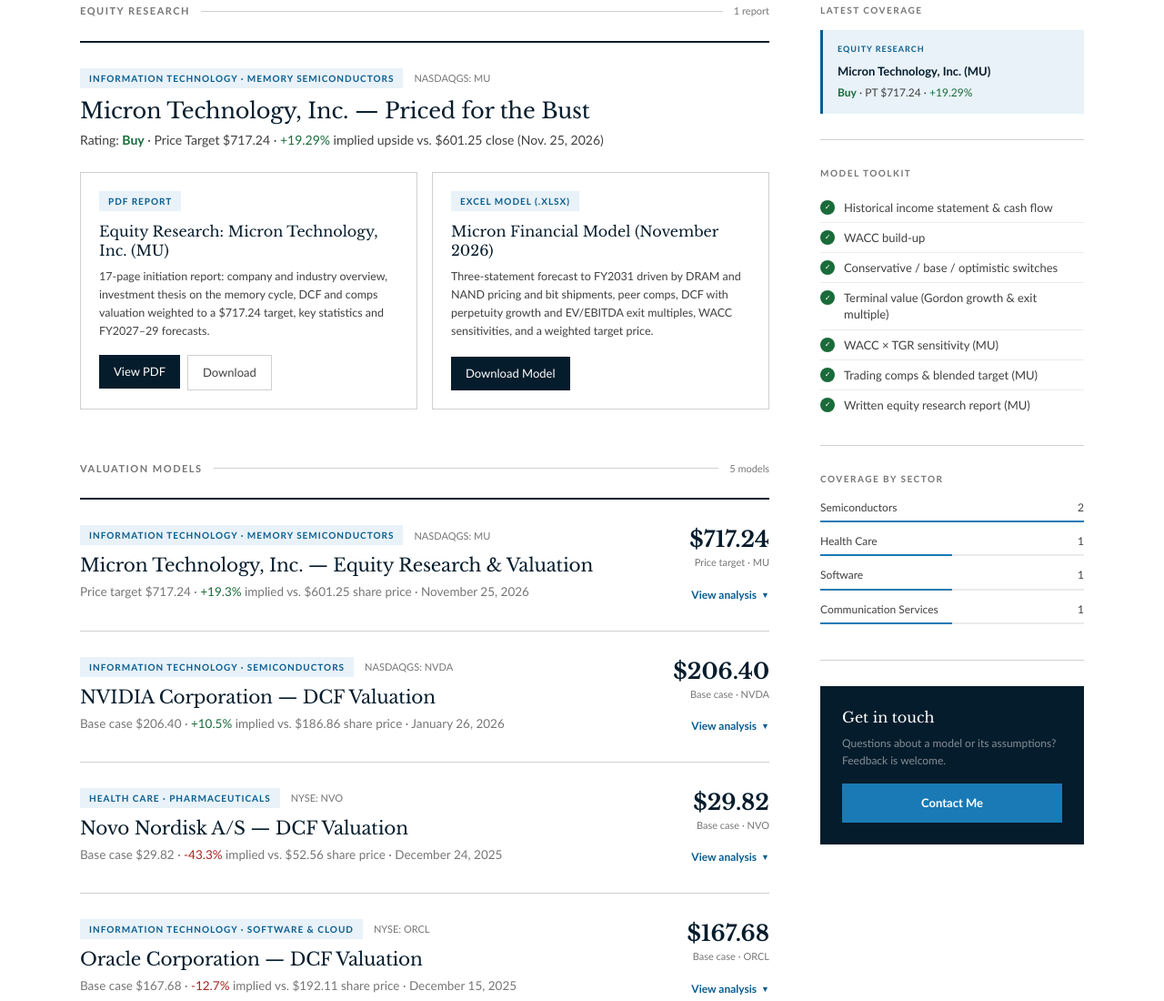
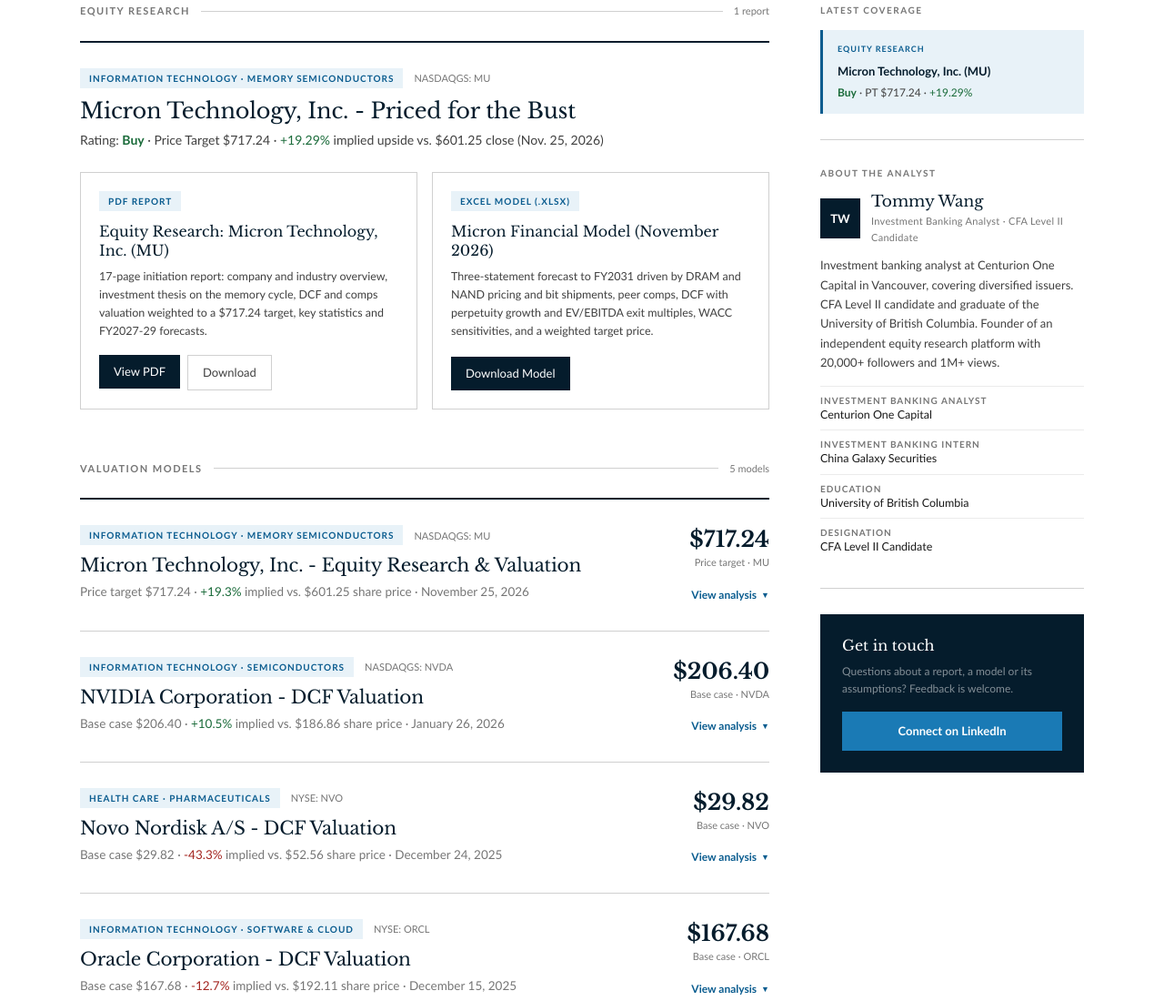
Before and after one commit to tw-finance/tw-finance.github.io, a plain HTML site: page index.html in a window 1280 px wide. Shown: the part 540-1640 px from the top of the page at 91% size. Drawn offline with nearby package versions, Linux system fonts and the light colour scheme.

Commit message:
Add files via upload

```diff
--- a/index.html
+++ b/index.html
@@ -126,6 +126,15 @@ a { color:inherit; }
 .callout-label { font-size:9px; letter-spacing:1px; text-transform:uppercase; color:var(--blue); font-weight:700; margin-bottom:6px; }
 .callout-title { font-size:13px; font-weight:700; color:var(--navy); margin-bottom:4px; }
 .callout-meta { font-size:12px; color:var(--gray-700); line-height:1.5; }
+.bio-head { display:flex; gap:12px; align-items:center; margin-bottom:12px; }
+.bio-mark { width:44px; height:44px; background:var(--navy); color:#fff; font-size:13px; font-weight:700; display:flex; align-items:center; justify-content:center; flex-shrink:0; }
+.bio-name { font-family:var(--serif); font-size:17px; color:var(--navy); line-height:1.2; }
+.bio-role { font-size:11px; color:var(--gray-500); letter-spacing:.3px; margin-top:2px; }
+.bio-text { font-size:13px; color:var(--gray-700); line-height:1.65; margin-bottom:14px; }
+.bio-list { list-style:none; }
+.bio-list li { display:flex; flex-direction:column; padding:8px 0; border-top:1px solid var(--gray-200); font-size:12.5px; line-height:1.4; }
+.bio-list li span:first-child { font-size:10px; letter-spacing:1px; text-transform:uppercase; color:var(--gray-500); font-weight:600; }
+.bio-list li span:last-child { color:var(--black); }
 .checklist { list-style:none; }
 .checklist li { display:flex; gap:10px; align-items:flex-start; padding:7px 0; border-bottom:1px solid var(--gray-200); font-size:13px; color:var(--gray-700); line-height:1.4; }
 .checklist li:last-child { border-bottom:0; }
@@ -178,7 +187,8 @@ a { color:inherit; }
     </a>
     <nav class="header-nav">
       <a href="#coverage" class="active">Equity Research</a>
-      <a href="#models">Models</a>
+      <a href="#library">Models</a>
+      <a href="#about">About</a>
       <a href="#contact">Contact</a>
     </nav>
   </div>
@@ -207,13 +217,13 @@ a { color:inherit; }
     </div>
     <div class="feature">
       <div class="tag-row"><span class="pill">Information Technology · Memory Semiconductors</span><span class="date-tag">NASDAQGS: MU</span></div>
-      <h2 class="card-title feature-title">Micron Technology, Inc. — Priced for the Bust</h2>
+      <h2 class="card-title feature-title">Micron Technology, Inc. - Priced for the Bust</h2>
       <div class="feature-sub">Rating: <span class="up"><b>Buy</b></span> · Price Target $717.24 · <span class="up">+19.29%</span> implied upside vs. $601.25 close (Nov. 25, 2026)</div>
       <div class="model-grid">
         <div class="model-card">
           <span class="pill">PDF Report</span>
           <h4>Equity Research: Micron Technology, Inc. (MU)</h4>
-          <p>17-page initiation report: company and industry overview, investment thesis on the memory cycle, DCF and comps valuation weighted to a $717.24 target, key statistics and FY2027–29 forecasts.</p>
+          <p>17-page initiation report: company and industry overview, investment thesis on the memory cycle, DCF and comps valuation weighted to a $717.24 target, key statistics and FY2027-29 forecasts.</p>
           <div class="btn-row">
             <a class="btn-dark" href="Micron%20Technology%20(NASDAQ%20MU)%20-%20Equity%20Research%20Report.pdf" target="_blank" rel="noopener">View PDF</a>
             <a class="btn-ghost" href="Micron%20Technology%20(NASDAQ%20MU)%20-%20Equity%20Research%20Report.pdf" download>Download</a>
@@ -249,29 +259,28 @@ a { color:inherit; }
       </div>
     </div>
 
-    <div class="sidebar-section" id="models">
-      <div class="sidebar-title">Model Toolkit</div>
-      <ul class="checklist">
-        <li><span class="chk chk-done">✓</span>Historical income statement &amp; cash flow</li>
-        <li><span class="chk chk-done">✓</span>WACC build-up</li>
-        <li><span class="chk chk-done">✓</span>Conservative / base / optimistic switches</li>
-        <li><span class="chk chk-done">✓</span>Terminal value (Gordon growth &amp; exit multiple)</li>
-        <li><span class="chk chk-done">✓</span>WACC × TGR sensitivity (MU)</li>
-        <li><span class="chk chk-done">✓</span>Trading comps &amp; blended target (MU)</li>
-        <li><span class="chk chk-done">✓</span>Written equity research report (MU)</li>
+    <div class="sidebar-section" id="about">
+      <div class="sidebar-title">About the Analyst</div>
+      <div class="bio-head">
+        <div class="bio-mark">TW</div>
+        <div>
+          <div class="bio-name">Tommy Wang</div>
+          <div class="bio-role">Investment Banking Analyst · CFA Level II Candidate</div>
+        </div>
+      </div>
+      <p class="bio-text">Investment banking analyst at Centurion One Capital in Vancouver, covering diversified issuers. CFA Level II candidate and graduate of the University of British Columbia. Founder of an independent equity research platform with 20,000+ followers and 1M+ views.</p>
+      <ul class="bio-list">
+        <li><span>Investment Banking Analyst</span><span>Centurion One Capital</span></li>
+        <li><span>Investment Banking Intern</span><span>China Galaxy Securities</span></li>
+        <li><span>Education</span><span>University of British Columbia</span></li>
+        <li><span>Designation</span><span>CFA Level II Candidate</span></li>
       </ul>
-    </div>
-
-    <div class="sidebar-section">
-      <div class="sidebar-title">Coverage by Sector</div>
-      <div id="bars"></div>
     </div>
 
     <div class="cta" id="contact">
       <h3>Get in touch</h3>
-      <p>Questions about a model or its assumptions? Feedback is welcome.</p>
-      <!-- EDIT ME: your email -->
-      <a class="btn-primary" href="mailto:you@example.com">Contact Me</a>
+      <p>Questions about a report, a model or its assumptions? Feedback is welcome.</p>
+      <a class="btn-primary" href="https://www.linkedin.com/in/tommywang2026" target="_blank" rel="noopener">Connect on LinkedIn</a>
     </div>
   </aside>
 </main>
@@ -309,7 +318,7 @@ const ENTRIES = [
       { name: "Weighted price target (Buy)", value: 717.24, base: true }
     ],
     assumptions: [
-      "Rating: Buy (Buy above +15%, Sell below −15%); total return 19.4% including dividend",
+      "Rating: Buy (Buy above +15%, Sell below -15%); total return 19.4% including dividend",
       "WACC 13.65%, perpetuity growth 3.0%, exit multiple 6.5x EV/EBITDA (mid)",
       "Three-statement forecast to FY2031 driven by DRAM and NAND pricing and bit shipments"
     ],
@@ -392,7 +401,7 @@ const ENTRIES = [
     ],
     assumptions: [
       "Base case WACC 8.0%, terminal growth 2.5%",
-      "Base case 2026–30 EBIT margin 35%",
+      "Base case 2026-30 EBIT margin 35%",
       "Conservative: WACC 9.0%, TGR 2.0% · Optimistic: WACC 7.0%, TGR 3.0%"
     ],
     models: [
@@ -421,12 +430,6 @@ $("filters").addEventListener("click", e => {
   render();
 });
 
-const max = Math.max(...sectors.map(s => ENTRIES.filter(e => e.sector === s).length));
-$("bars").innerHTML = sectors.map(s => {
-  const n = ENTRIES.filter(e => e.sector === s).length;
-  return `<div class="bar-row"><div class="bar-row-header"><span>${s}</span><span>${n}</span></div>
-    <div class="bar-track"><div class="bar-fill" style="width:${n / max * 100}%"></div></div></div>`;
-}).join("");
 
 function card(e) {
   const base = e.cases.find(c => c.base);
@@ -435,7 +438,7 @@ function card(e) {
     <div class="card-header">
       <div>
         <div class="tag-row"><span class="pill">${e.industry}</span><span class="date-tag">${e.ticker}</span></div>
-        <h2 class="card-title">${e.company} — ${e.title}</h2>
+        <h2 class="card-title">${e.company} - ${e.title}</h2>
         <div class="card-intro">${e.metricLabel} ${usd(base.value)} · ${pct(base.value, e.price)} implied vs. ${usd(e.price)} share price · ${e.date}</div>
       </div>
       <div class="card-right">
```
